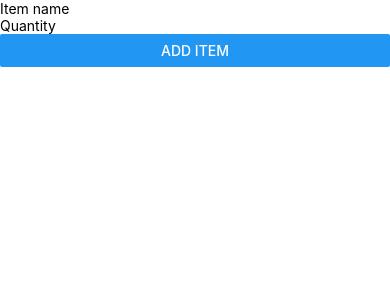
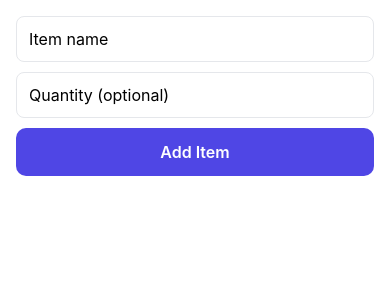
Before and after one commit to Nomala03/ShoppingList, a React Native app: screen / in a window 390 px wide. Shown: the top 300 px of the page. Built offline with nearby package versions, Linux system fonts and the light colour scheme.

Commit message:
style: improve AddItem component layout and button styling

```diff
--- a/src/components/AddItem.tsx
+++ b/src/components/AddItem.tsx
@@ -1,8 +1,16 @@
 import React, { useState } from "react";
-import { View, TextInput, Button, Alert } from "react-native";
+import {
+  View,
+  TextInput,
+  TouchableOpacity,
+  Text,
+  Alert,
+  StyleSheet,
+} from "react-native";
 import { useDispatch } from "react-redux";
+import uuid from "react-native-uuid";
 import { addItem } from "../features/shopping/shoppingSlice";
-import uuid from "react-native-uuid";
+import { colors } from "../theme/colors";
 
 export default function AddItem() {
   const [name, setName] = useState("");
@@ -10,8 +18,8 @@ export default function AddItem() {
   const dispatch = useDispatch();
 
   const handleAdd = () => {
-    if (!name) {
-      Alert.alert("Error", "Item name is required");
+    if (!name.trim()) {
+      Alert.alert("Missing item", "Please enter an item name.");
       return;
     }
 
@@ -29,10 +37,52 @@ export default function AddItem() {
   };
 
   return (
-    <View>
-      <TextInput placeholder="Item name" value={name} onChangeText={setName} />
-      <TextInput placeholder="Quantity" value={quantity} onChangeText={setQuantity} />
-      <Button title="Add Item" onPress={handleAdd} />
+    <View style={styles.container}>
+      <TextInput
+        placeholder="Item name"
+        value={name}
+        onChangeText={setName}
+        style={styles.input}
+      />
+      <TextInput
+        placeholder="Quantity (optional)"
+        value={quantity}
+        onChangeText={setQuantity}
+        style={styles.input}
+      />
+
+      <TouchableOpacity style={styles.button} onPress={handleAdd}>
+        <Text style={styles.buttonText}>Add Item</Text>
+      </TouchableOpacity>
     </View>
   );
 }
+
+const styles = StyleSheet.create({
+  container: {
+    backgroundColor: colors.card,
+    padding: 16,
+    borderRadius: 12,
+    marginBottom: 16,
+    elevation: 2,
+  },
+  input: {
+    borderWidth: 1,
+    borderColor: "#E5E7EB",
+    borderRadius: 8,
+    padding: 12,
+    marginBottom: 10,
+    fontSize: 16,
+  },
+  button: {
+    backgroundColor: colors.primary,
+    padding: 14,
+    borderRadius: 10,
+    alignItems: "center",
+  },
+  buttonText: {
+    color: "#fff",
+    fontWeight: "600",
+    fontSize: 16,
+  },
+});
```
Also changed, not shown: src/theme/colors.ts (renamed from globalStyle.ts).
